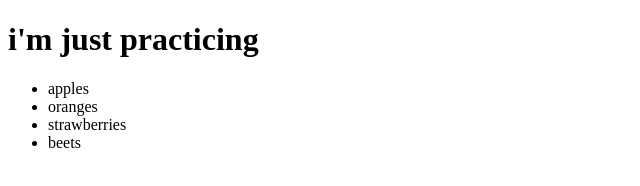
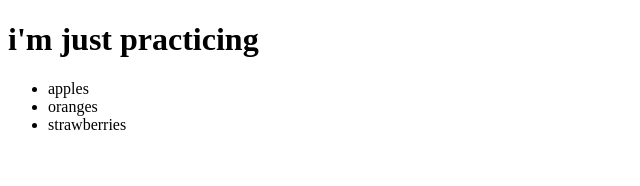
Before and after one commit to nicolenam/my-own-repo, a plain HTML site: page index.html in a window 1280 px wide. Shown: the full height of the page, 0-640 px from the left. Drawn offline with Linux system fonts and the light colour scheme.

Commit message:
Reverted back to 509b3a9622fcb922ea0fa3ccabc79231ce46e2b5

```diff
--- a/index.html
+++ b/index.html
@@ -12,6 +12,5 @@
         <li>apples</li>
         <li>oranges</li>
         <li>strawberries</li>
-        <li>beets</li>
 </body>
 </html>
```
